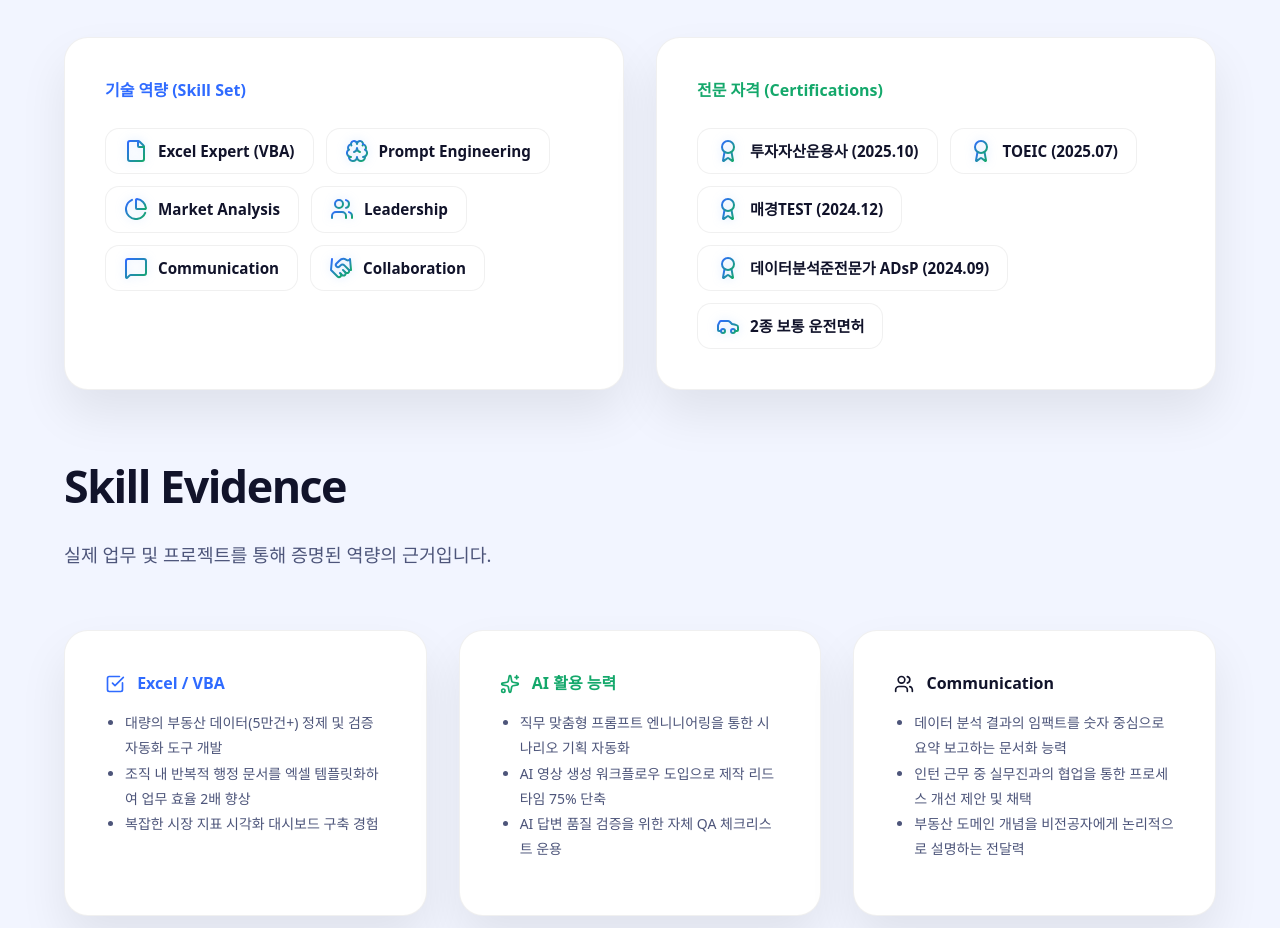
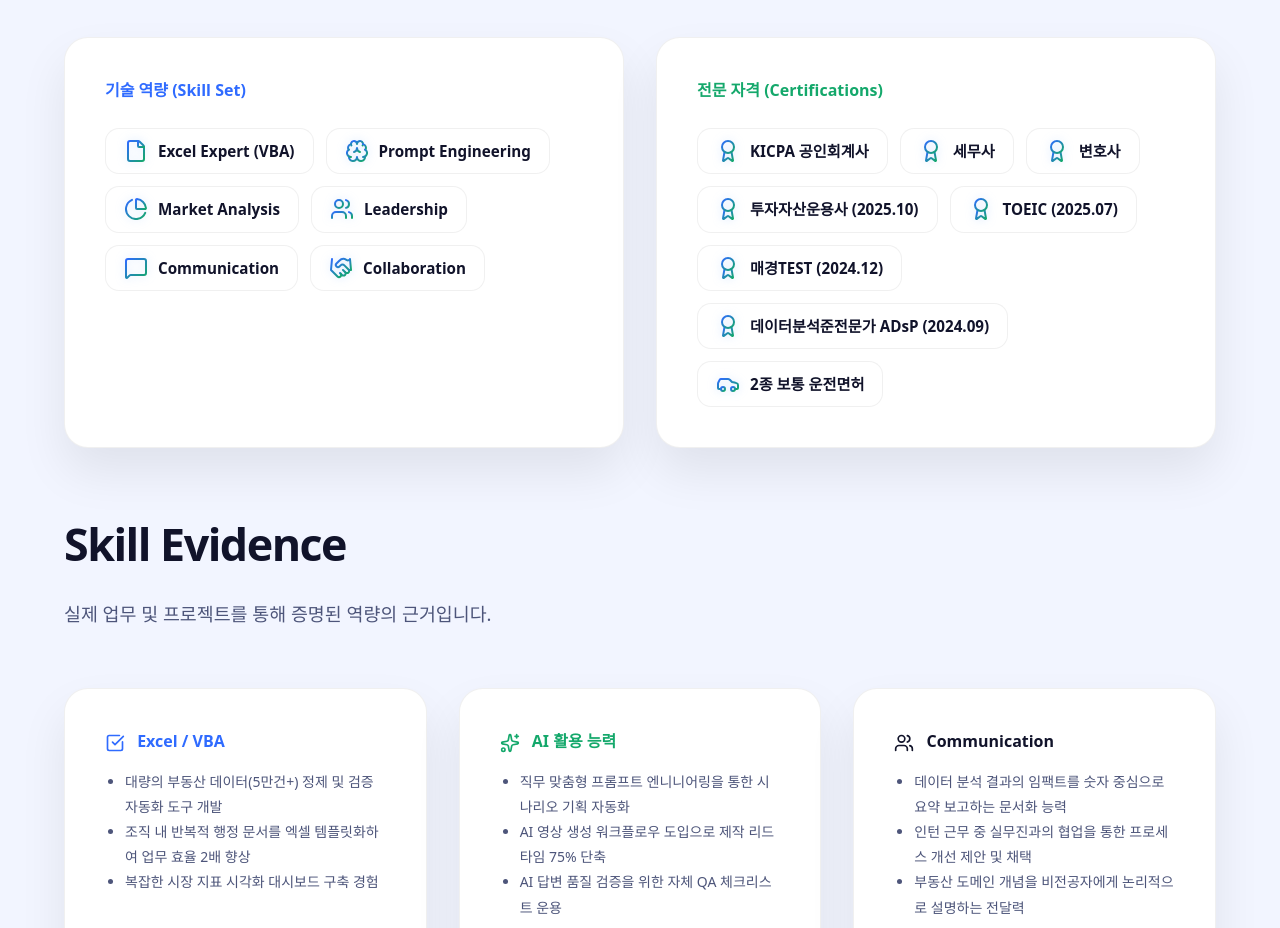
Before and after one commit to Kimimg/kim_ing, a plain HTML site: page index.html in a window 1280 px wide. Shown: the part 5410-6338 px from the top of the page. Drawn offline with nearby package versions, Linux system fonts and the light colour scheme; a web font is replaced by a local one.

Commit message:
Update index.html

```diff
--- a/index.html
+++ b/index.html
@@ -187,7 +187,6 @@
       .hero{ grid-template-columns: 1fr; text-align: center; }
       .stats-bar { padding: 15px 10px; }
 
-      /* ✍️ EDIT: 모바일 네비게이션바 레이아웃 수정 및 글자 크기 확대 */
       .nav-inner {
         flex-wrap: wrap;
         justify-content: space-between;
@@ -514,6 +513,11 @@
         <div class="card">
           <h4 style="margin: 0 0 16px; color: var(--accent2);">전문 자격 (Certifications)</h4>
           <div class="badge-container">
+            <!-- ✍️ 임시 추가 섹션 (나중에 제거 가능) -->
+            <div class="badge"><i data-lucide="award" class="icon-colored"></i> KICPA 공인회계사</div>
+            <div class="badge"><i data-lucide="award" class="icon-colored"></i> 세무사</div>
+            <div class="badge"><i data-lucide="award" class="icon-colored"></i> 변호사</div>
+            <!-- 기존 리스트 -->
             <div class="badge"><i data-lucide="award" class="icon-colored"></i> 투자자산운용사 (2025.10)</div>
             <div class="badge"><i data-lucide="award" class="icon-colored"></i> TOEIC (2025.07)</div>
             <div class="badge"><i data-lucide="award" class="icon-colored"></i> 매경TEST (2024.12)</div>
```
